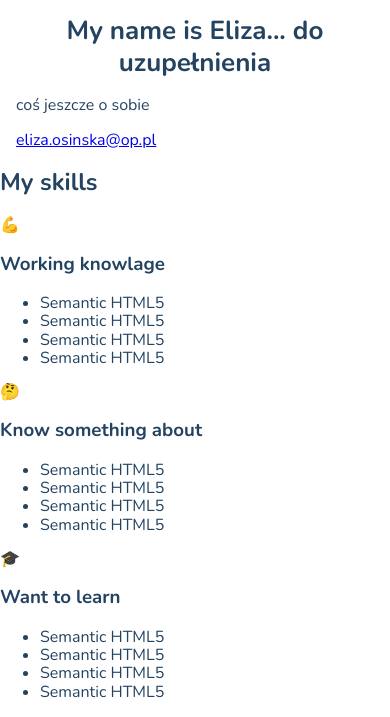
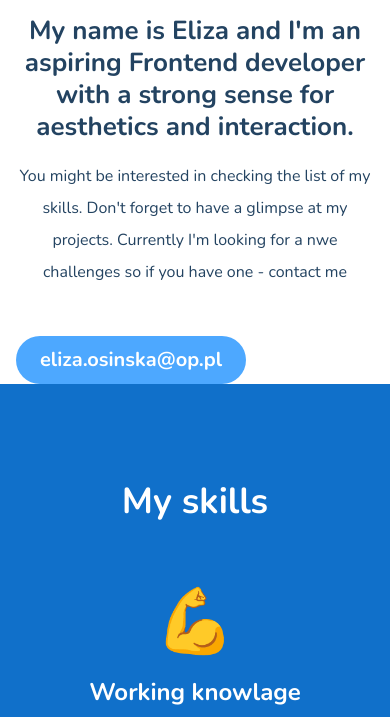
Before and after one commit to elizaosinska/elizaosinska.github.io, a website built with webpack: page src/pages/index.html in a window 390 px wide. Shown: the part 127-844 px from the top of the page. Built offline with nearby package versions, Linux system fonts and the light colour scheme.

Commit message:
mobile styles v.2

```diff
--- a/src/pages/index.html
+++ b/src/pages/index.html
@@ -26,10 +26,12 @@
         </div>
         <div class="hero__description">
           <h1 class="hero__header">
-            My name is Eliza... do uzupełnienia
+            My name is Eliza and I'm an aspiring Frontend developer with a strong sense for aesthetics and interaction.
           </h1>
           <p class="hero__paragraph">
-            coś jeszcze o sobie
+            You might be interested in checking the list of my skills. Don't forget to have a
+            glimpse at my projects. Currently I'm looking for a nwe challenges so if you have
+            one - contact me
           </p>
           <a class="hero__contact" href="mailto:eliza.osinska@op.pl">
           eliza.osinska@op.pl</a>
--- a/src/scss/_variables.scss
+++ b/src/scss/_variables.scss
@@ -1,2 +1,5 @@
 $blue: #1070CA;
+$lightBlue: #4DA8FF;
+$lighterBlue: #DBEAF7
+;$tekst: #425A70;
 $textDark: #234361;
--- a/src/scss/main.scss
+++ b/src/scss/main.scss
@@ -3,6 +3,7 @@
 
 @import "_variables";
 @import "modules/hero.scss";
+@import "modules/skills.scss";
 
 html {
   box-sizing: border-box
--- a/src/scss/modules/hero.scss
+++ b/src/scss/modules/hero.scss
@@ -1,5 +1,16 @@
 .hero {
     padding: 74px 16px 0;
+    &__contact {
+        border-radius: 64px;
+        color: #fff;
+        background: $lightBlue;
+        display: inline-block;
+        padding: 4px 24px;
+        font-weight: bold;
+        font-size: 20px;
+        line-height: 40px;
+        text-decoration: none;
+    }
     &__image{
         box-sizing: content-box;
         width: 96px;
@@ -21,4 +32,11 @@
     &__hello{
         display: none;
     }
+    &__paragraph {
+        font-weight: 300;
+        font-size: 16px;
+        line-height: 32px;
+        text-align: center;
+        margin-bottom: 48px;
+    }
 }
--- /dev/null
+++ b/src/scss/modules/skills.scss
@@ -0,0 +1,37 @@
+.skills{
+    background: $blue;
+    color: #ffff;
+    padding: 64px 16px 88px;
+    &__header {
+        font-weight: bold;
+        font-size: 36px;
+        line-height: 48px;
+        text-align: center;
+    }
+}
+
+.skills-list {
+    font-style: normal;
+    font-size: 16px;
+    line-height: 24px;
+    color: $lighterBlue;
+    width: 280;
+    margin: 0 auto;
+}
+
+.skills-section {
+    margin-top: 64px;
+    &__emoji {
+        font-size: 64px;
+        line-height: 64px;
+        display: block;
+        text-align: center;
+    }
+    &__header {
+        font-weight: bold;
+        font-size: 24px;
+        line-height: 44px;
+        text-align: center;
+        margin: 16px 0 24px;
+    }
+}
```
